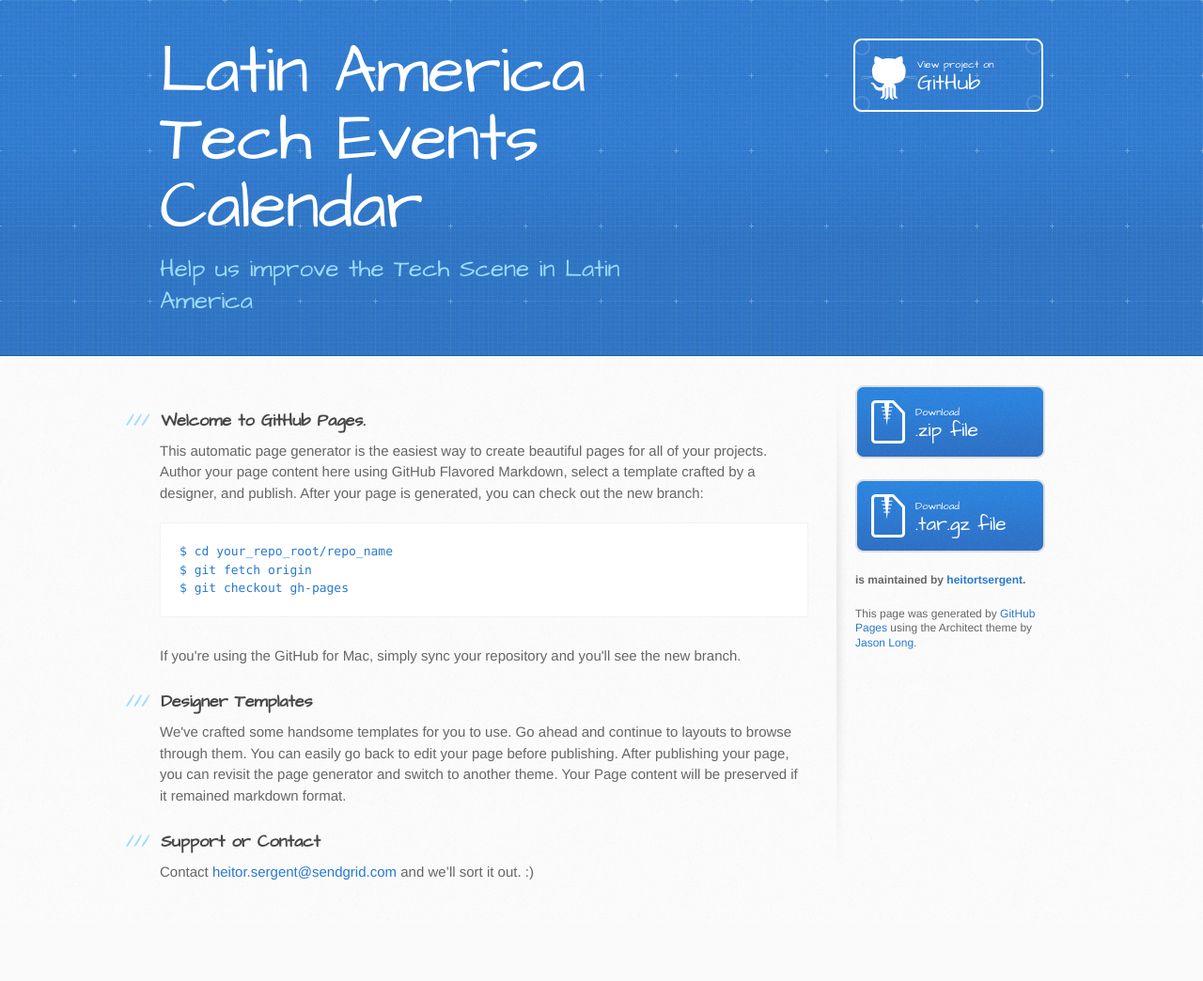
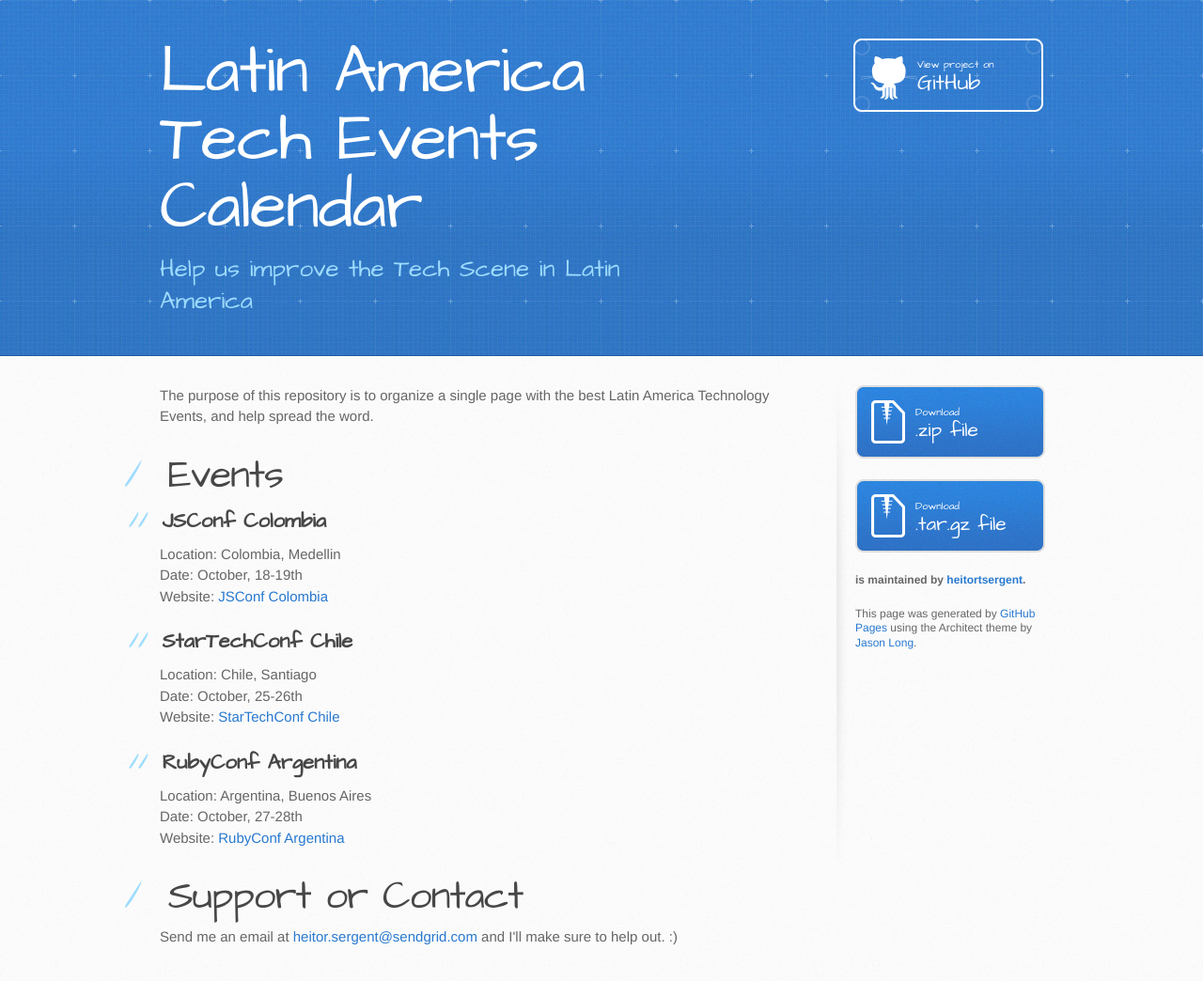
Before and after one commit to machadogj/latam-tech-calendar, a plain HTML site: page index.html in a window 1280 px wide. Shown: the whole page at 94% size. Before the commit the page ends 982 px from the top, so only its background shows below. Drawn offline with Linux system fonts and the light colour scheme.

Commit message:
Create gh-pages branch via GitHub

```diff
--- a/index.html
+++ b/index.html
@@ -28,27 +28,30 @@
     <div id="content-wrapper">
       <div class="inner clearfix">
         <section id="main-content">
-          <h3>
-<a name="welcome-to-github-pages" class="anchor" href="#welcome-to-github-pages"><span class="octicon octicon-link"></span></a>Welcome to GitHub Pages.</h3>
+          <p>The purpose of this repository is to organize a single page with the best Latin America Technology Events, and help spread the word.</p>
 
-<p>This automatic page generator is the easiest way to create beautiful pages for all of your projects. Author your page content here using GitHub Flavored Markdown, select a template crafted by a designer, and publish. After your page is generated, you can check out the new branch:</p>
+<h1>
+<a name="events" class="anchor" href="#events"><span class="octicon octicon-link"></span></a>Events</h1>
 
-<pre><code>$ cd your_repo_root/repo_name
-$ git fetch origin
-$ git checkout gh-pages
-</code></pre>
+<h2>
+<a name="jsconf-colombia" class="anchor" href="#jsconf-colombia"><span class="octicon octicon-link"></span></a>JSConf Colombia</h2>
 
-<p>If you're using the GitHub for Mac, simply sync your repository and you'll see the new branch.</p>
+<p><strong>Location:</strong> Colombia, Medellin<br><strong>Date:</strong> October, 18-19th<br><strong>Website:</strong> <a href="http://jsconf.co/">JSConf Colombia</a>  </p>
 
-<h3>
-<a name="designer-templates" class="anchor" href="#designer-templates"><span class="octicon octicon-link"></span></a>Designer Templates</h3>
+<h2>
+<a name="startechconf-chile" class="anchor" href="#startechconf-chile"><span class="octicon octicon-link"></span></a>StarTechConf Chile</h2>
 
-<p>We've crafted some handsome templates for you to use. Go ahead and continue to layouts to browse through them. You can easily go back to edit your page before publishing. After publishing your page, you can revisit the page generator and switch to another theme. Your Page content will be preserved if it remained markdown format.</p>
+<p><strong>Location:</strong> Chile, Santiago<br><strong>Date:</strong> October, 25-26th<br><strong>Website:</strong> <a href="http://www.startechconf.com">StarTechConf Chile</a>  </p>
 
-<h3>
-<a name="support-or-contact" class="anchor" href="#support-or-contact"><span class="octicon octicon-link"></span></a>Support or Contact</h3>
+<h2>
+<a name="rubyconf-argentina" class="anchor" href="#rubyconf-argentina"><span class="octicon octicon-link"></span></a>RubyConf Argentina</h2>
 
-<p>Contact <a href="mailto:heitor.sergent@sendgrid.com">heitor.sergent@sendgrid.com</a> and we’ll sort it out. :)</p>
+<p><strong>Location:</strong> Argentina, Buenos Aires<br><strong>Date:</strong> October, 27-28th<br><strong>Website:</strong> <a href="http://rubyconfargentina.org/es/">RubyConf Argentina</a>  </p>
+
+<h1>
+<a name="support-or-contact" class="anchor" href="#support-or-contact"><span class="octicon octicon-link"></span></a>Support or Contact</h1>
+
+<p>Send me an email at <a href="mailto:heitor.sergent@sendgrid.com">heitor.sergent@sendgrid.com</a> and I'll make sure to help out. :)</p>
         </section>
 
         <aside id="sidebar">
```
Also changed, not shown: params.json (+1 -1 lines).
